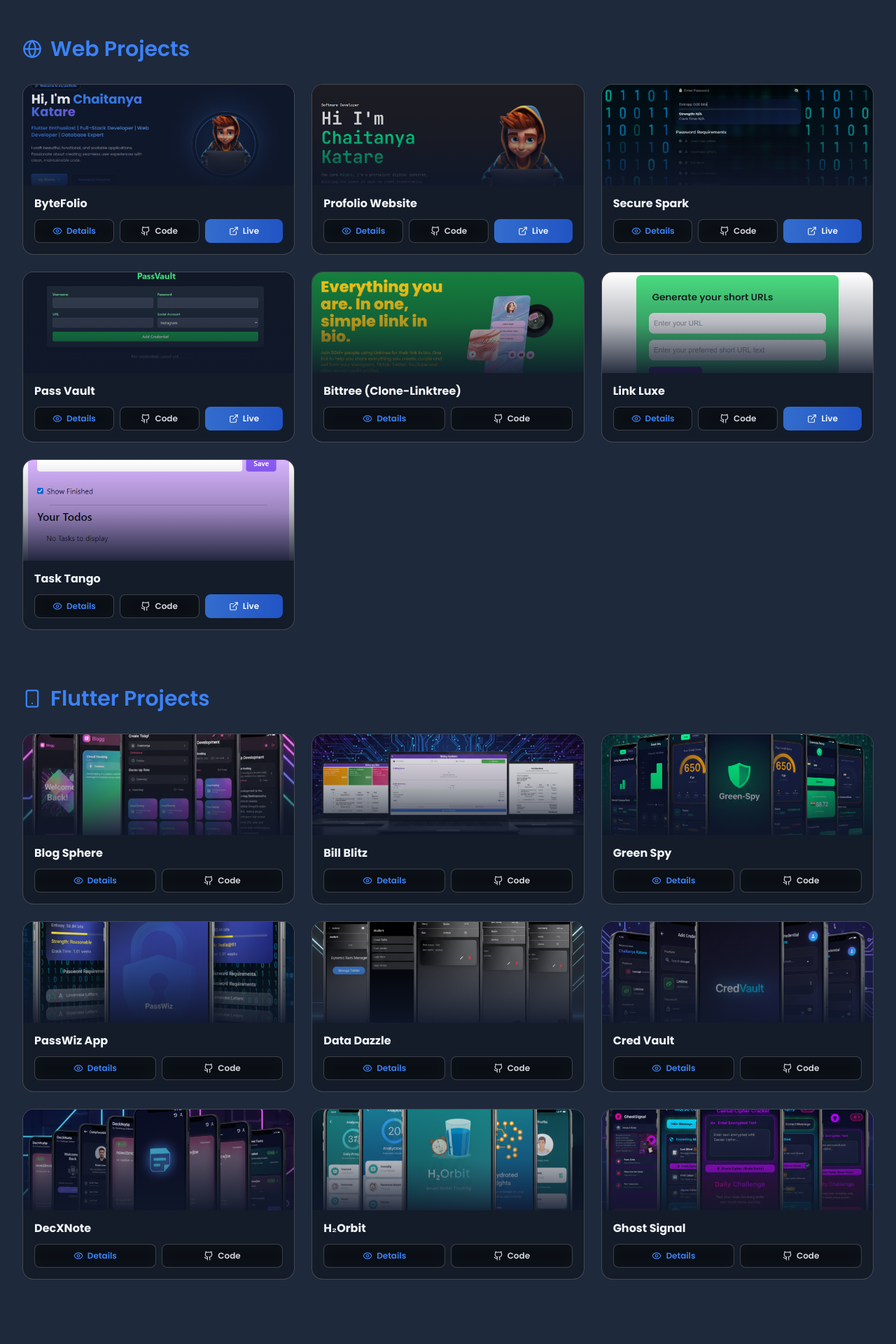
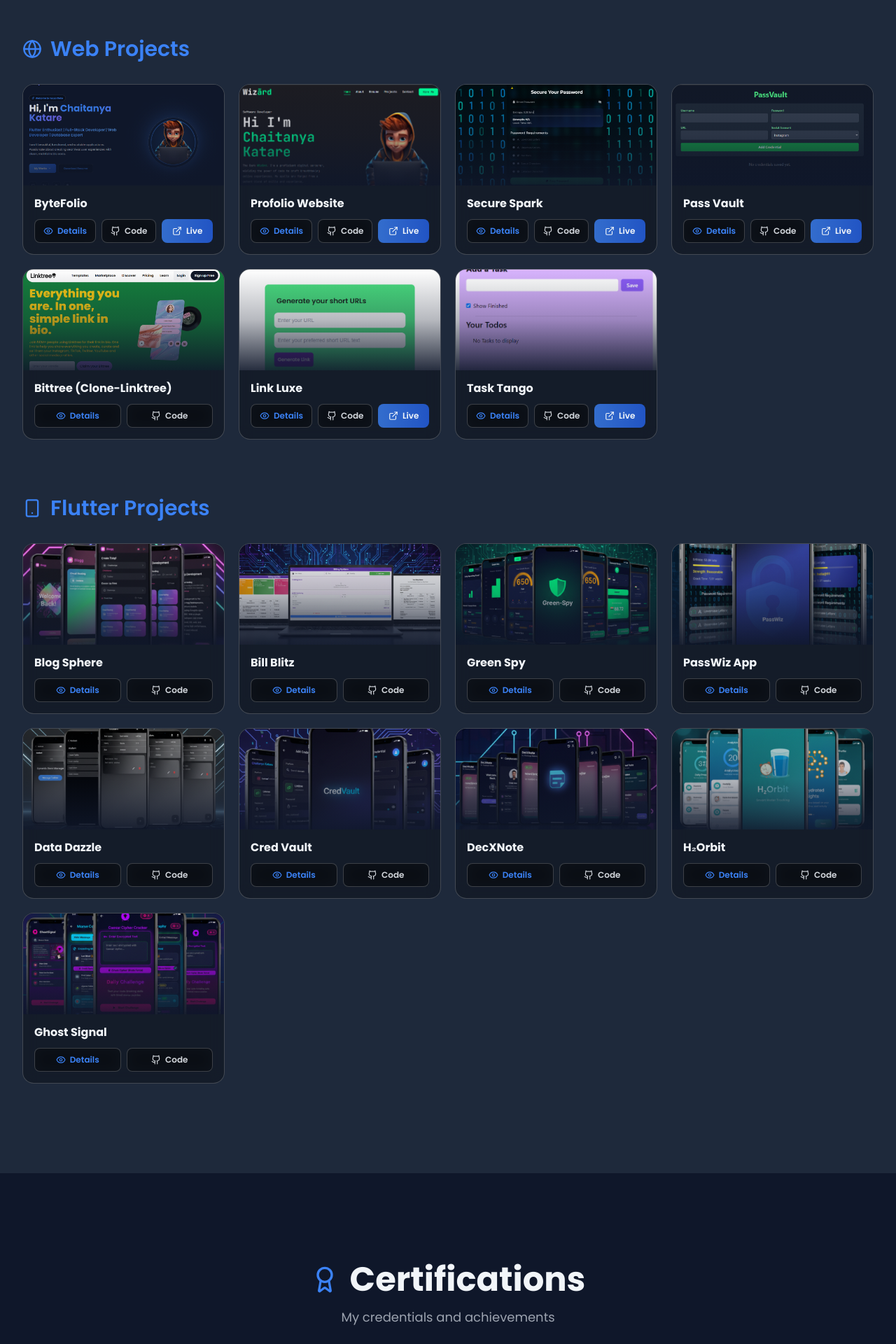
Before and after one commit to DarkWizardCK-24/ByteFolio, a React (Vite) app: page / in a window 1280 px wide. Shown: the part 6960-8880 px from the top of the page at 70% size. Built offline with nearby package versions, Linux system fonts and the light colour scheme.

Commit message:
Refactor Projects component layout and descriptions

```diff
--- a/src/sections/Projects.jsx
+++ b/src/sections/Projects.jsx
@@ -7,8 +7,7 @@ const webProjects = [
     title: "ByteFolio",
     description:
       "A sleek React & Vite portfolio web app styled with Tailwind CSS, hosted on Vercel. Features reusable components and accessible links to showcase experience, education, certifications, projects, and skills with modern animations and cross-platform support.",
-    image:
-      "projects/web/web7.png",
+    image: "projects/web/web7.png",
     skills: ["React.js", "Javascript", "Tailwind CSS", "Vercel"],
     github: "https://github.com/DarkWizardCK-24/ByteFolio",
     live: "https://byte-folio.vercel.app/",
@@ -113,7 +112,7 @@ const flutterProjects = [
   {
     title: "Cred Vault",
     description:
-      "A secure Flutter app for storing and managing credentials, powered by Firebase Authentication and Firestore for real-time data sync. Features a stunning glassmorphic UI, seamless copy-to-clipboard functionality, and links to platforms/URLs for easy access. Organize your passwords and sensitive data effortlessly across Android, iOS, and web.",
+      "A secure Flutter app for storing and managing credentials, powered by Firebase Authentication and Firestore for real-time data sync. Features a stunning glassmorphic UI, seamless copy-to-clipboard functionality, and links to platforms/URLs for easy access.",
     image: "projects/flutter/flutter6.png",
     skills: ["Flutter", "Dart", "Firebase"],
     github: "https://github.com/DarkWizardCK-24/CredVault",
@@ -161,23 +160,29 @@ const Projects = () => {
           </h2>
           <p className="text-gray-400 text-lg">Explore my work</p>
         </motion.div>
+
+        {/* Web Projects */}
         <div className="mb-20">
           <h3 className="text-3xl font-semibold text-accent mb-8 flex items-center gap-3">
             <Globe size={28} />
             Web Projects
           </h3>
-          <div className="grid grid-cols-1 sm:grid-cols-2 lg:grid-cols-3 gap-6">
+          {/* 2 cols mobile | 3 cols tablet | 4 cols desktop */}
+          <div className="grid grid-cols-2 sm:grid-cols-3 lg:grid-cols-4 gap-4 sm:gap-5">
             {webProjects.map((project, index) => (
               <ProjectCard key={index} project={project} index={index} />
             ))}
           </div>
         </div>
+
+        {/* Flutter Projects */}
         <div>
           <h3 className="text-3xl font-semibold text-accent mb-8 flex items-center gap-3">
             <Smartphone size={28} />
             Flutter Projects
           </h3>
-          <div className="grid grid-cols-1 sm:grid-cols-2 lg:grid-cols-3 gap-6">
+          {/* 2 cols mobile | 3 cols tablet | 4 cols desktop */}
+          <div className="grid grid-cols-2 sm:grid-cols-3 lg:grid-cols-4 gap-4 sm:gap-5">
             {flutterProjects.map((project, index) => (
               <ProjectCard key={index} project={project} index={index} />
             ))}
```
